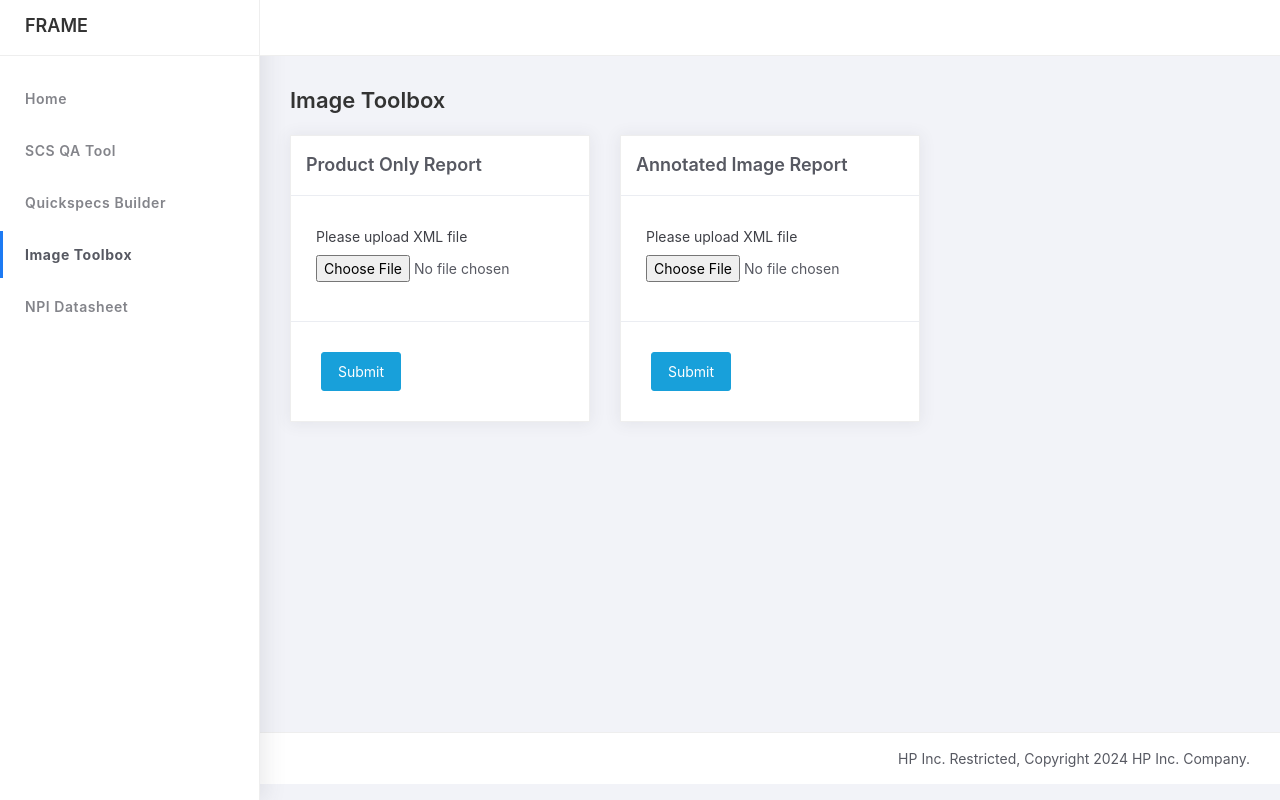
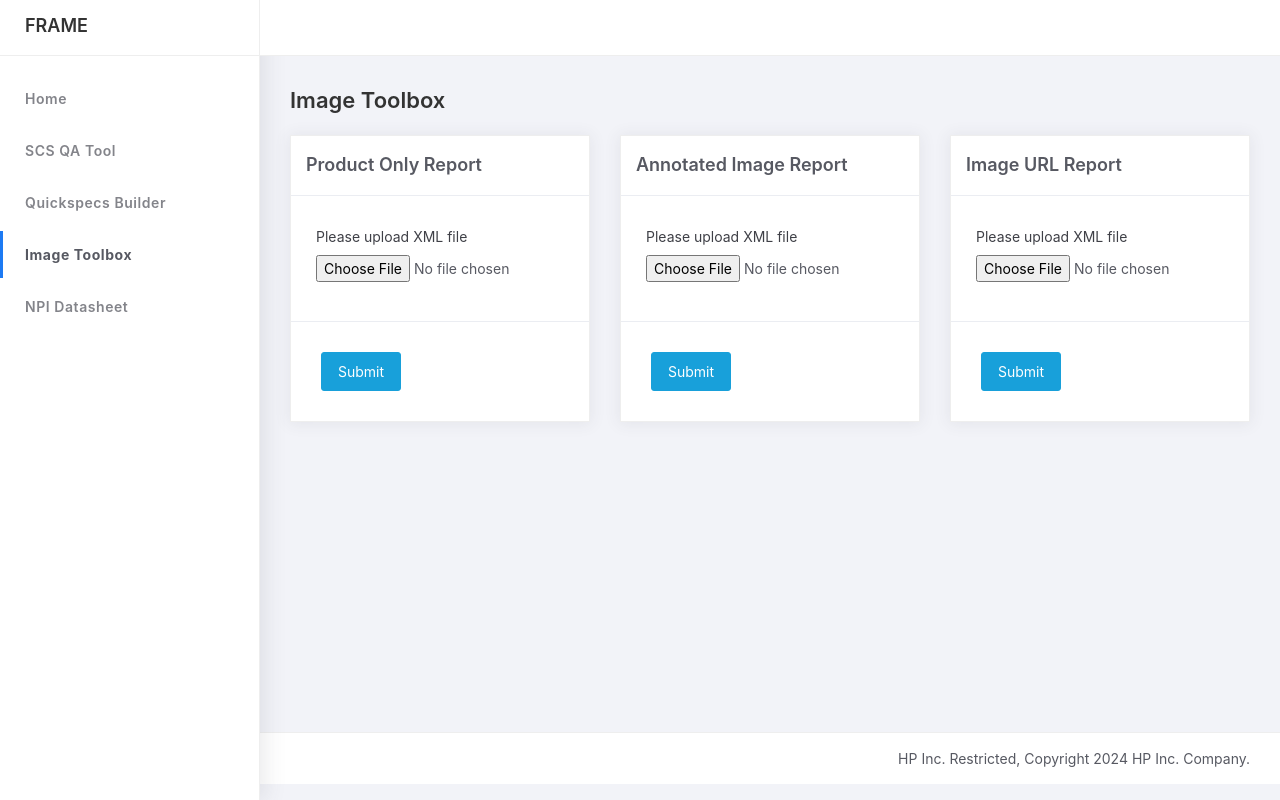
Before and after one commit to jinjernot/instrumentality, a Flask app: page /image_tool in a window 1280 px wide. Run offline with Flask 3, Linux system fonts and the light colour scheme; parts of the project's set-up code (start-up, migrations or seed data) failed here and were passed over.

Commit message:
image urls done

```diff
--- a/app/routes/image_tool/product_only.py
+++ b/app/routes/image_tool/core/product_only.py
@@ -1,5 +1,6 @@
+import pandas as pd
 import xml.etree.ElementTree as ET
-import pandas as pd
+
 from zipfile import ZipFile
 from io import BytesIO
 
--- a/app/routes/image_tool/route_image.py
+++ b/app/routes/image_tool/route_image.py
@@ -1,18 +1,22 @@
 from flask import Flask, send_file, render_template, request
-from app.routes.qs_tool.routes.image_tool.product_only import image_only
-from app.routes.qs_tool.routes.image_tool.annotated import annotated_only
+
+from app.routes.image_tool.core.product_only import image_only
+from app.routes.image_tool.core.annotated import annotated_only
+from app.routes.image_tool.core.image_urls import image_url
+
 import config
 
 app = Flask(__name__)
-app.routes.qs_tool.static_folder = 'static'
+app.static_folder = 'static'
 
-app.routes.qs_tool.config.from_object(config)
+app.config.from_object(config)
 
 # Validate file extension
 def allowed_file(filename):
-    return '.' in filename and filename.rsplit('.', 1)[1].lower() in app.routes.qs_tool.config['VALID_FILE_EXTENSIONS']
+    return '.' in filename and filename.rsplit('.', 1)[1].lower() in app.config['VALID_FILE_EXTENSIONS']
 
 def image_tool():
+
     if 'img_product_only' in request.files:
         file = request.files['img_product_only']
         try:
@@ -26,6 +30,7 @@ def image_tool():
                 return render_template('error.html', error_message='Invalid file extension'), 400  # Render error template for invalid file extension
         except Exception as e:
             return render_template('error.html', error_message=str(e)), 500  # Render error template for server errors
+
     elif 'img_annotated' in request.files:  # Check for img_annotated
         file = request.files['img_annotated']
         try:
@@ -39,6 +44,20 @@ def image_tool():
                 return render_template('error.html', error_message='Invalid file extension'), 400  # Render error template for invalid file extension
         except Exception as e:
             return render_template('error.html', error_message=str(e)), 500  # Render error template for server errors
+
+    elif 'img_url' in request.files:  # Check for img_annotated
+        file = request.files['img_url']
+        try:
+            if allowed_file(file.filename):  # Check if the file has a valid extension
+                excel_buffer, excel_filename = image_url(file)  # Process the file and get the zip buffer and filename
+                if excel_buffer:
+                    return send_file(excel_buffer, as_attachment=True, attachment_filename=excel_filename)  # Serve the zip file for download
+                else:
+                    return render_template('error.html', error_message='Error processing the file'), 500  # Render error template for processing errors
+            else:
+                return render_template('error.html', error_message='Invalid file extension'), 400  # Render error template for invalid file extension
+        except Exception as e:
+            return render_template('error.html', error_message=str(e)), 500  # Render error template for server errors
     else:
         if request.method == 'POST':
             return render_template('error.html', error_message='No file part in the request'), 400  # Render error template for missing file
--- a/app/routes/qs_tool/placeholder.txt
+++ /dev/null
@@ -1 +0,0 @@
-read me
--- a/app/routes/qs_tool/route_qs.py
+++ b/app/routes/qs_tool/route_qs.py
@@ -1,6 +1,6 @@
 from flask import Flask, request, render_template, send_from_directory
 
-from app.routes.qs_tool.core.laptop.build_laptop import generate_docx
+from app.routes.qs_tool.core.laptop.build_laptop import createdocx
 
 import config
 
@@ -21,7 +21,7 @@ def qs_tool():
             file = request.files['qs_file']
             try:
                 if allowed_file(file.filename):  # Check if the file has a valid extension
-                    generate_docx(file)  # Process the file
+                    createdocx(file)  # Process the file
                     return send_from_directory('.', filename='qs_file.xlsx', as_attachment=True)  # Serve file for download
                 else:
                     return render_template('error.html', error_message='Invalid file extension'), 400
@@ -31,4 +31,4 @@ def qs_tool():
             return render_template('error.html', error_message='No file in the request'), 400
 
     # Render the form for GET requests
-    return render_template('scs_tool.html')
+    return render_template('qs_tool.html')
--- a/templates/ds_tool.html
+++ b/templates/ds_tool.html
@@ -38,7 +38,7 @@
 						</a>
 					</li>
 					<li class="nav-item">
-						<a href="{{ url_for('qs_tool') }}">
+						<a href="{{ url_for('qs_tool_route') }}">
 							<p>Quickspecs Builder</p>
 						</a>
 					</li>
--- a/templates/error.html
+++ b/templates/error.html
@@ -38,7 +38,7 @@
                   </a>
                </li>
                <li class="nav-item">
-                  <a href="{{ url_for('qs_tool') }}">
+                  <a href="{{ url_for('qs_tool_route') }}">
                      <p>Quickspecs Builder</p>
                   </a>
                </li>
--- a/templates/image_tool.html
+++ b/templates/image_tool.html
@@ -38,7 +38,7 @@
 						</a>
 					</li>
 					<li class="nav-item">
-						<a href="{{ url_for('qs_tool') }}">
+						<a href="{{ url_for('qs_tool_route') }}">
 							<p>Quickspecs Builder</p>
 						</a>
 					</li>
@@ -96,7 +96,26 @@
 											<button type="submit" class="btn btn-success">Submit</button>
 										</div>
 									</form>
+							</div>
+						</div>
 
+
+						<div class="col-md-4">
+							<div class="card">
+								<div class="card-header">
+									<div class="card-title">Image URL Report</div>
+								</div>
+								<div class="card-body">
+									<form action="image_tool" method="POST" enctype="multipart/form-data">
+										<div class="form-group">
+											<label for="img_url">Please upload XML file</label>
+											<input type="file" class="form-control-file" id="img_url"
+												name="img_url">
+										</div></div>
+										<div class="card-action">
+											<button type="submit" class="btn btn-success">Submit</button>
+										</div>
+									</form>
 							</div>
 						</div>
 
--- a/templates/index.html
+++ b/templates/index.html
@@ -37,7 +37,7 @@
 						</a>
 					</li>
 					<li class="nav-item">
-						<a href="{{ url_for('qs_tool') }}">
+						<a href="{{ url_for('qs_tool_route') }}">
 							<p>Quickspecs Builder</p>
 						</a>
 					</li>
--- a/templates/qs_tool.html
+++ b/templates/qs_tool.html
@@ -38,7 +38,7 @@
 						</a>
 					</li>
 					<li class="nav-item active">
-						<a href="{{ url_for('qs_tool') }}">
+						<a href="{{ url_for('qs_tool_route') }}">
 							<p>Quickspecs Builder</p>
 						</a>
 					</li>
--- a/templates/scs_tool.html
+++ b/templates/scs_tool.html
@@ -37,7 +37,7 @@
 						</a>
 					</li>
 					<li class="nav-item">
-						<a href="{{ url_for('qs_tool') }}">
+						<a href="{{ url_for('qs_tool_route') }}">
 							<p>Quickspecs Builder</p>
 						</a>
 					</li>
```
Also changed, not shown: app/routes/image_tool/core/image_urls.py (added, +49 -0 lines), app/routes/image_tool/core/annotated.py (renamed from app/routes/image_tool/annotated.py).
